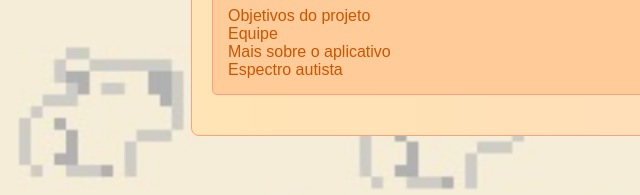
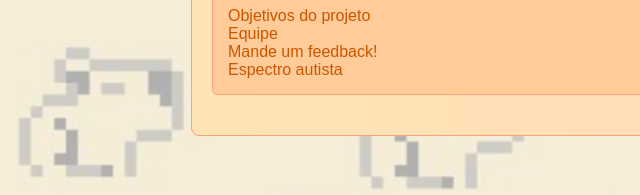
Before and after one commit to cmendesti/projeto-final-de-html, a plain HTML site: page index.html in a window 1280 px wide. Shown: the part 605-800 px from the top of the page, 28-668 px from the left. Drawn offline with Linux system fonts and the light colour scheme.

Commit message:
Update index.html

```diff
--- a/index.html
+++ b/index.html
@@ -55,7 +55,7 @@
             <h1>Menu</h1>
             <a href="Objetivos.html" target="_blank">Objetivos do projeto</a>
             <a href="Equipe.html" target="_blank">Equipe</a>
-            <a href="Aplicativo.html" target="_blank">Mais sobre o aplicativo</a>
+            <a href="Aplicativo.html" target="_blank">Mande um feedback!</a>
             <a href="Espectroautista.html" target="_blank">Espectro autista</a>
         </div>
     </div>
```
